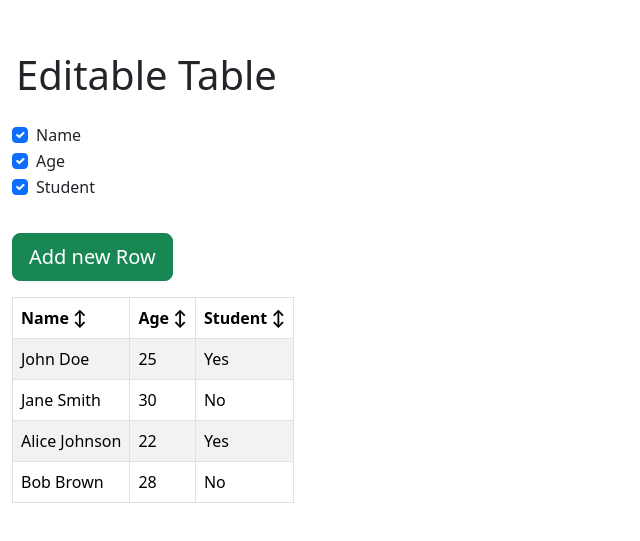
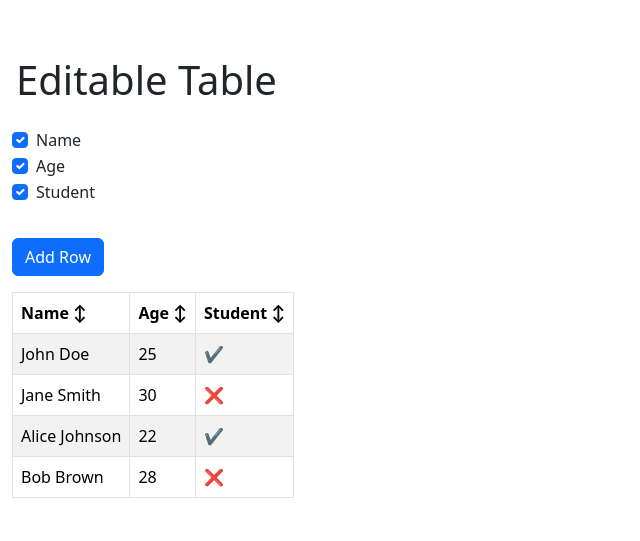
Before and after one commit to danielkarl888/cemento-ass, a React (Vite) app: page / in a window 1280 px wide. Shown: the part 123-664 px from the top of the page, without its empty margins (0-640 px from the left). Built offline with nearby package versions, Linux system fonts and the light colour scheme.

Commit message:
boolean style fixed

```diff
--- a/src/components/EditableTable.tsx
+++ b/src/components/EditableTable.tsx
@@ -95,7 +95,7 @@ const EditableTable: React.FC<Props> = ({ tableData }) => {
 
   const renderCellValue = (value: any, type: string) => {
     if (type === "boolean") {
-      return value ? "Yes" : "No";
+      return value ? "✔️" : "❌";
     }
     return value;
   };
@@ -155,13 +155,12 @@ const EditableTable: React.FC<Props> = ({ tableData }) => {
         </Col>
       </Row>
 
+      {error && <Alert variant="danger">{error}</Alert>}
+
       <Row className="mb-3">
         <Col>
-          <Button
-            className="mt-3 btn btn-success btn-lg"
-            onClick={handleAddRow}
-          >
-            Add new Row
+          <Button className="mt-3" onClick={handleAddRow}>
+            Add Row
           </Button>
         </Col>
       </Row>
@@ -199,11 +198,7 @@ const EditableTable: React.FC<Props> = ({ tableData }) => {
               ))}
             </Row>
           </Form>
-          {error && (
-            <Alert variant="danger" className="mt-3">
-              {error}
-            </Alert>
-          )}
+          {error && <Alert variant="danger">{error}</Alert>}
         </Modal.Body>
         <Modal.Footer>
           <Button variant="secondary" onClick={handleModalClose}>
@@ -244,6 +239,15 @@ const EditableTable: React.FC<Props> = ({ tableData }) => {
                 .map((column) => (
                   <td key={column.id}>
                     {editMode[`${row.id}-${column.id}`] ? (
+                      column.type === "boolean" ? (
+                        <Form.Check
+                          type="checkbox"
+                          checked={row[column.id] || false}
+                          onChange={(e) =>
+                            handleSave(row.id, column.id, e.target.checked)
+                          }
+                        />
+                      ) : (
                         <Form.Control
                           type={column.type === "number" ? "number" : "text"}
                           defaultValue={renderCellValue(
@@ -260,6 +264,7 @@ const EditableTable: React.FC<Props> = ({ tableData }) => {
                             )
                           }
                         />
+                      )
                     ) : (
                       <span onDoubleClick={() => handleEdit(row.id, column.id)}>
                         {renderCellValue(row[column.id], column.type)}
```
Lines whose indentation alone changed are shown as unchanged.
